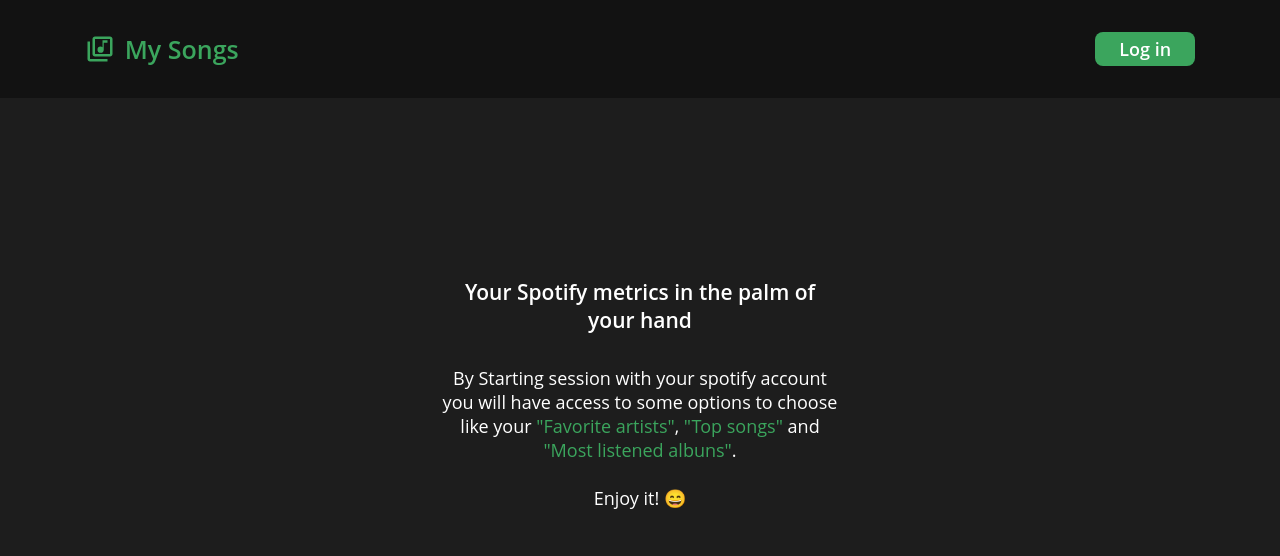
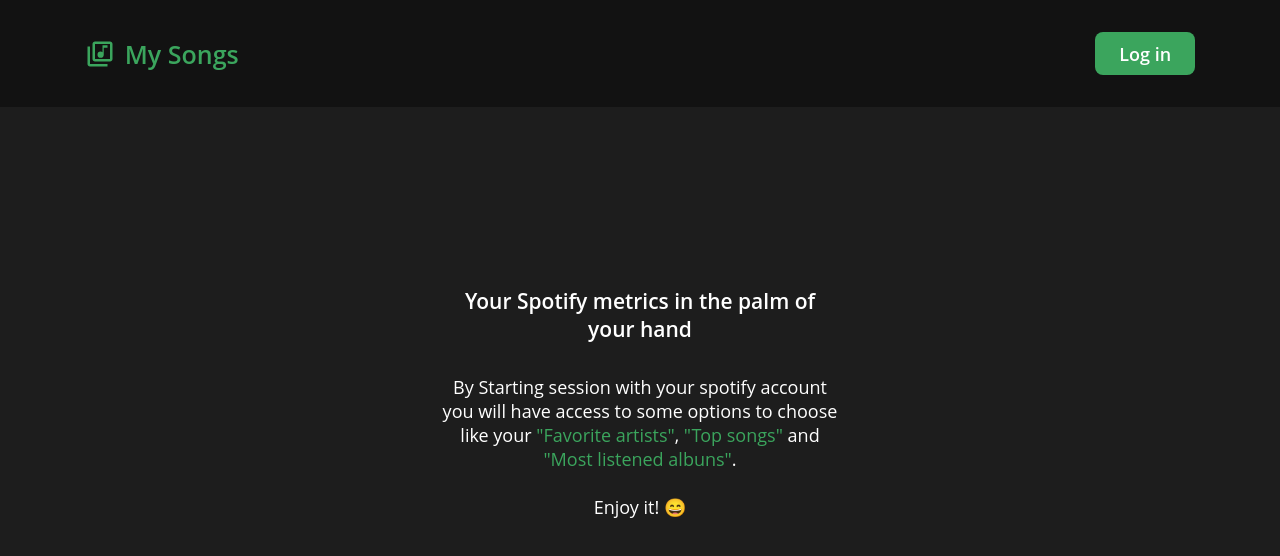
Before and after one commit to WilliamKSilva/My-Songs, a React (Create React App) app: page / in a window 1280 px wide. Shown: the top 556 px of the page. Built offline with nearby package versions, Linux system fonts and the light colour scheme.

Commit message:
Added animation.css to give some cool animations to certain dynamic elements of the application.

```diff
--- a/package.json
+++ b/package.json
@@ -12,6 +12,7 @@
     "@types/react": "^17.0.0",
     "@types/react-dom": "^17.0.0",
     "@types/styled-components": "^5.1.17",
+    "animate.css": "^4.1.1",
     "axios": "^0.24.0",
     "query-string": "^7.0.1",
     "react": "^17.0.2",
--- a/src/components/Button/styles.ts
+++ b/src/components/Button/styles.ts
@@ -2,7 +2,7 @@
 
 export const DefaultButton = styled.button`
     display: flex;
-    padding: 0.3rem 1.5rem;
+    padding: 0.6rem 1.5rem;
     background-color: var(--primary);
 
     border: 0px;
@@ -16,6 +16,6 @@
     transition: 0.2s;
 
     &:hover {
-        filter: brightness(0.7);
+        filter: brightness(0.5);
     }
 `;
--- a/src/components/Header/styles.ts
+++ b/src/components/Header/styles.ts
@@ -12,13 +12,21 @@
         align-items: center;
         justify-content: space-between;
 
+
         padding: 2rem 0.3rem;
+
 
         div.WrapperLogo {
             display: flex;
             flex-direction: row;
             align-items: center;
+            transition: transform .2s;
+
+            &:hover {
+                transform: scale(1.2);
+            }
         }
+
 
         a {
             font-size: 25px;
@@ -26,6 +34,8 @@
             font-weight: 600;
             text-decoration: none;
             color: var(--primary);
+
         }
+
     }
 `;
--- a/src/components/Sidebar/styles.ts
+++ b/src/components/Sidebar/styles.ts
@@ -1,4 +1,5 @@
 import styled from "styled-components";
+import 'animate.css';
 
 export const Container = styled.section`
     height: 100vh;
@@ -9,6 +10,9 @@
 
     position: absolute;
     left: 0;
+
+    animation: slideInLeft;
+    animation-duration: 2s;
 
     background-color: #222222;
 
--- a/src/pages/Home/styles.ts
+++ b/src/pages/Home/styles.ts
@@ -1,4 +1,5 @@
 import styled from "styled-components";
+import 'animate.css';
 
 export const Container = styled.main`
     min-height: 100vh;
@@ -11,6 +12,9 @@
         padding: 2rem;
         width: 60vh;
         margin-bottom: 15rem;
+
+        animation: slideInDown;
+        animation-duration: 2s;
 
 
         h1 {
```
Also changed, not shown: 1 other file (tests, documents, lock files or other folders).
